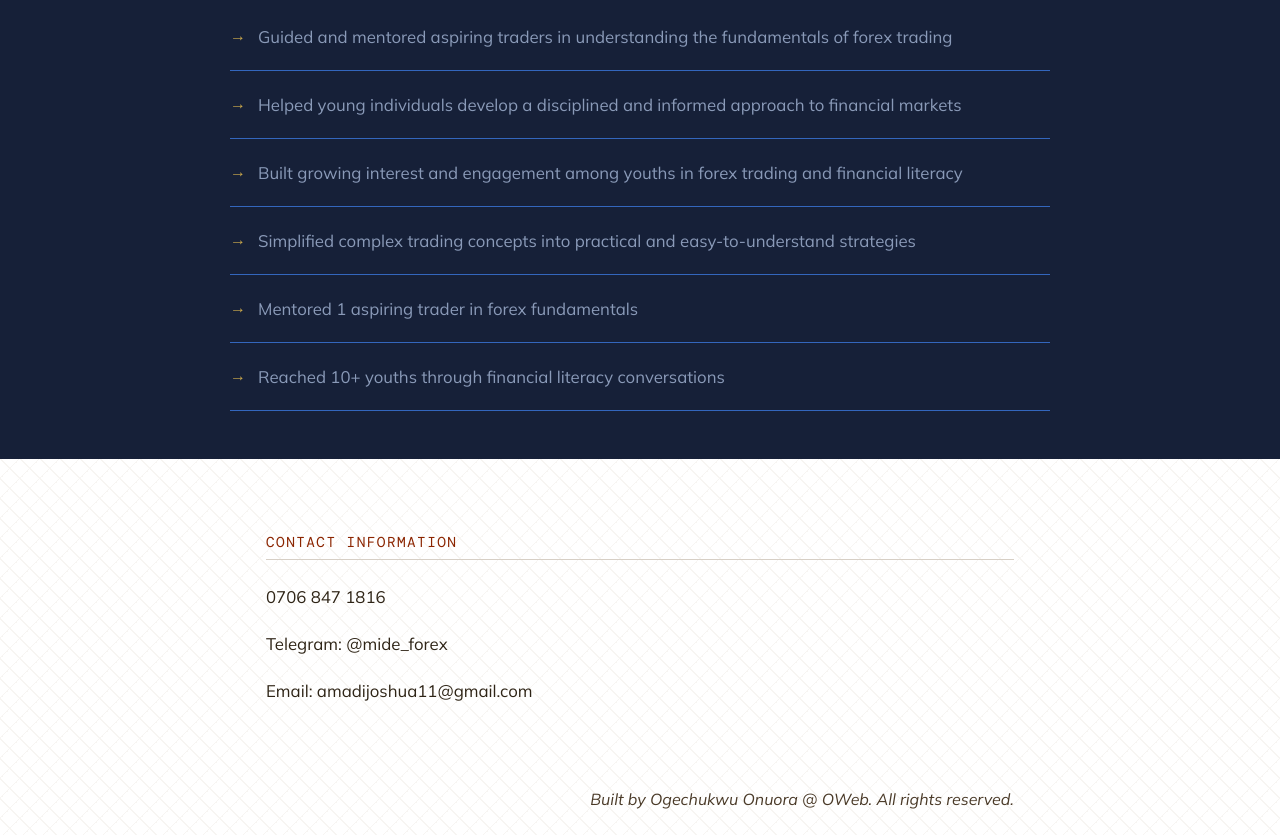
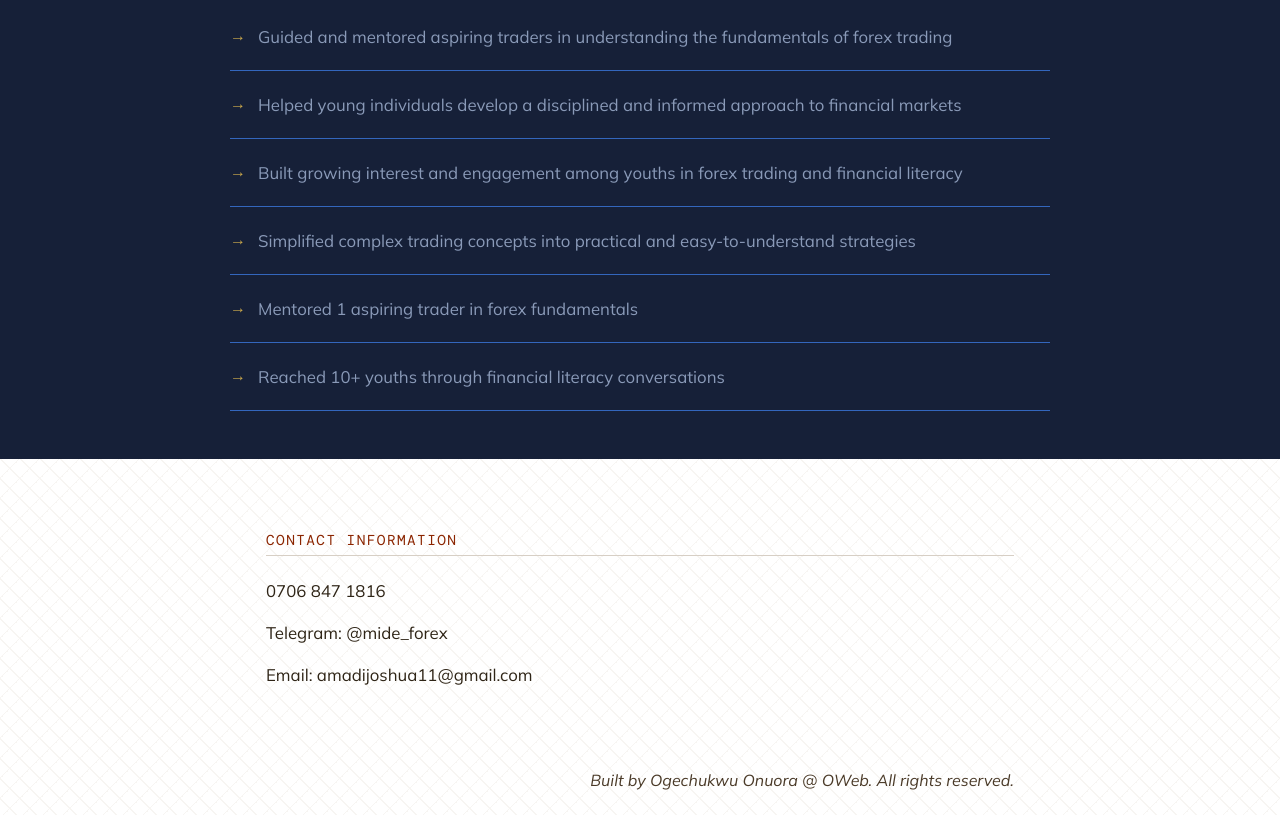
Before and after one commit to subjectiverealityy/joshua-amadi, a plain HTML site: page index.html in a window 1280 px wide. Shown: the part 2981-3816 px from the top of the page. Drawn offline with nearby package versions, Linux system fonts and the light colour scheme; a web font is replaced by a local one.

Commit message:
increase footer line height

```diff
--- a/index.html
+++ b/index.html
@@ -144,7 +144,7 @@
         max-width: none;
       }
 
-      footer section { line-height: 1.6; font-weight: 200; }
+      footer section { line-height: 1.3; font-weight: 200; }
 
       ul { list-style: none; padding: 0; margin-top: 12px; }
 
```
